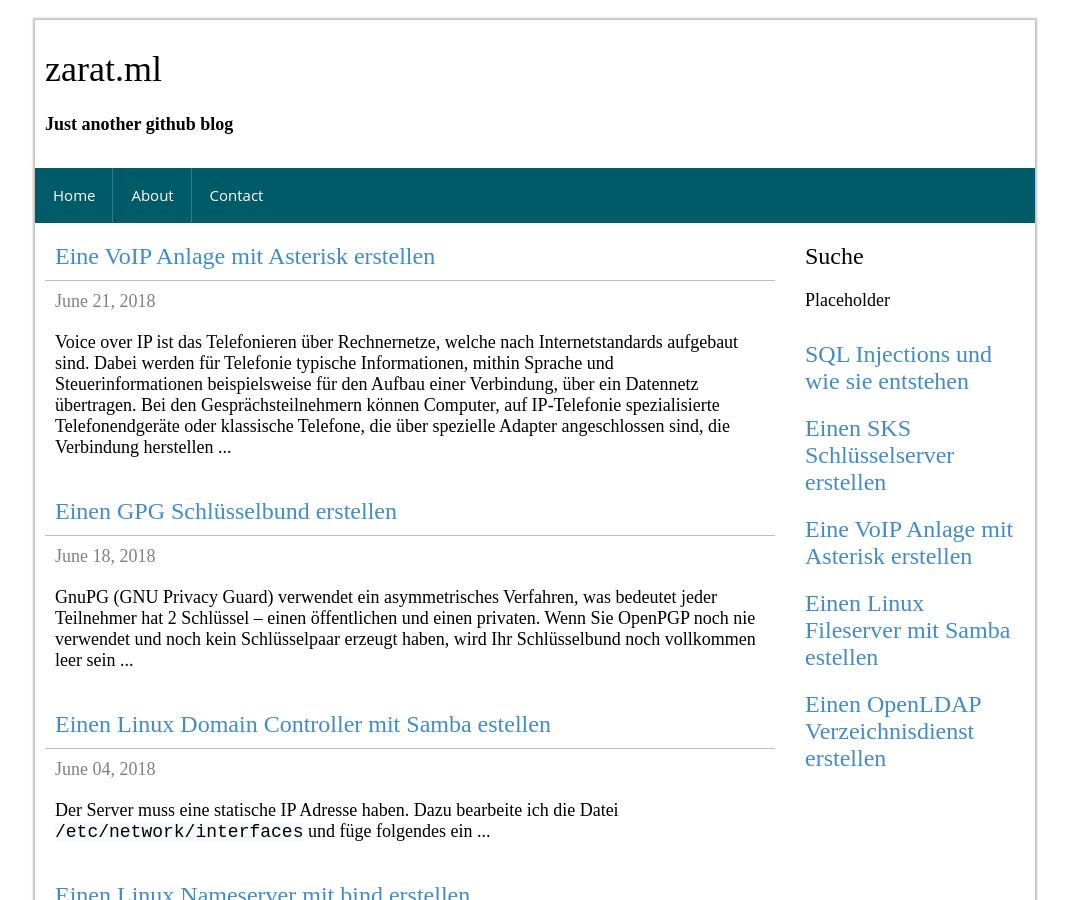
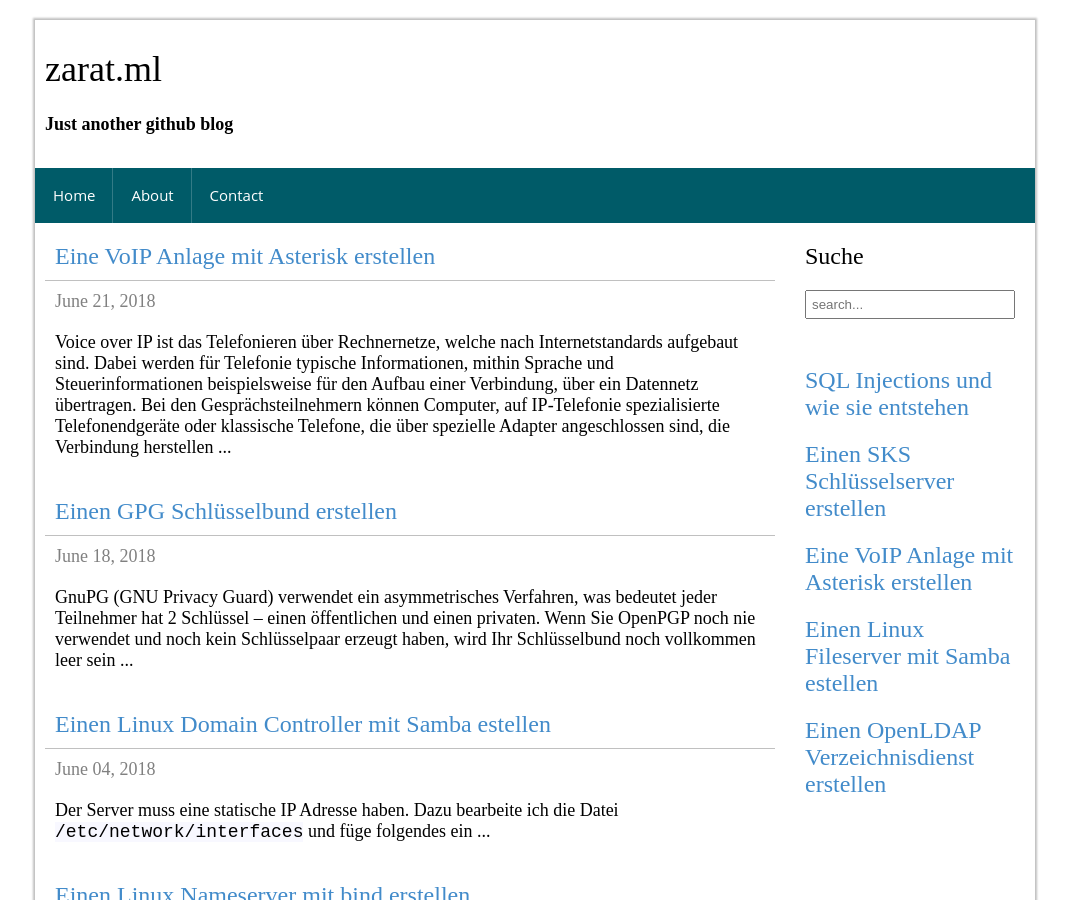
Before and after one commit to zarat/zarat.github.io, a Jekyll site: the page built from index.html, in a window 1280 px wide and 900 px high. Shown: the whole window, without its empty margins (105-1174 px from the left). Built offline with Jekyll 4.4.1, drawn with Linux system fonts in a browser that asks for light colours; the list of posts is cut into pages by our own code; comment, search, counter and statistics services are not loaded.

Commit message:
Update search.html

```diff
--- a/_includes/search.html
+++ b/_includes/search.html
@@ -1,4 +1,23 @@
 <div class="sp-content-item">
   <div class='sp-content-item-head'>Suche</div>
-  <div class='sp-content-item-body'>Placeholder</div>
+  <div class='sp-content-item-body'>
+    <div id="search-demo-container">
+      <input type="text" id="search-input" placeholder="search...">
+      <ul id="results-container"></ul>
+    </div>
+  </div>
 </div>
+
+<script src="https://cdn.rawgit.com/christian-fei/Simple-Jekyll-Search/master/dest/simple-jekyll-search.min.js"></script>
+  <script type="text/javascript">
+      SimpleJekyllSearch({
+        searchInput: document.getElementById('search-input'),
+        resultsContainer: document.getElementById('results-container'),
+        json: '../search.json',
+        searchResultTemplate: '<li><a href="{url}" title="{desc}">{title}</a></li>',
+        noResultsText: 'No results found',
+        limit: 10,
+        fuzzy: false,
+        exclude: ['Welcome']
+      })
+    </script>
```
